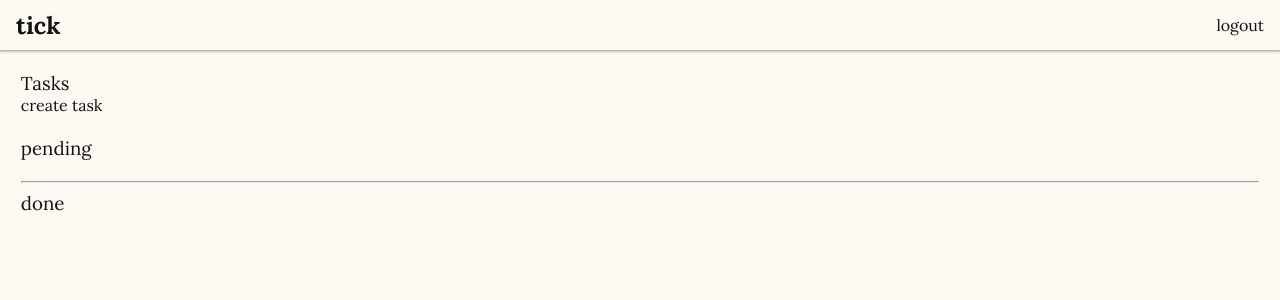
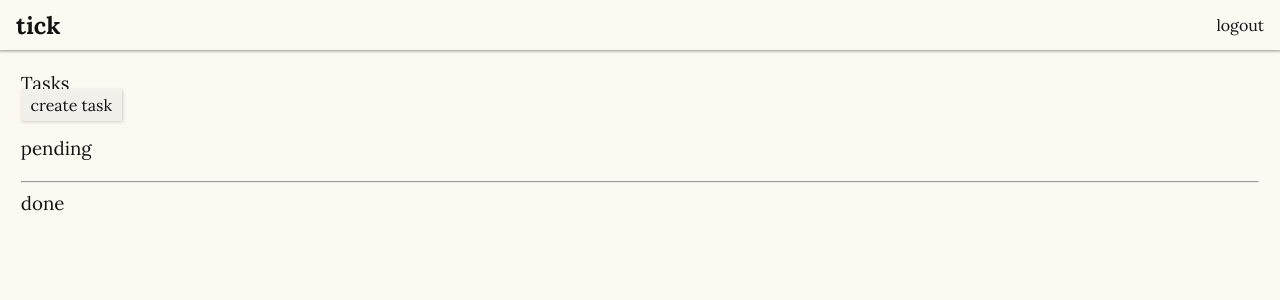
Before and after one commit to juliavillela/tick_project, a Django app: page /tasks/ in a window 1280 px wide. Shown: the top 300 px of the page. Run offline with Django 5.2, Linux system fonts and the light colour scheme; the visitor is signed in with stand-in values (Sample User, id 1); data that the repository does not hold is empty; some web fonts are replaced.

Commit message:
add button class to buttons

```diff
--- a/tick_project/templates/login.html
+++ b/tick_project/templates/login.html
@@ -13,7 +13,7 @@
       <label for="password" class="form-label">Password</label>
       <input type="password" class="form-control" id="password" aria-describedby="passwordHelp" name="password">
     </div>
-    <button type="submit" class="btn btn-primary">login</button>
+    <button type="submit" class="button">login</button>
     <div> Don't have an account? <a href="{% url 'users:register' %}">register</a></div>
   </form>
 
--- a/tick_project/templates/task_list.html
+++ b/tick_project/templates/task_list.html
@@ -5,7 +5,7 @@
 <section class="mb-3">
     <div class="mb-2">
         <h3 class="mt-3">Tasks</h3>
-        <a class="btn btn-primary" href="{% url 'tracker:task-create' %}">create task</a>
+        <a class="button" href="{% url 'tracker:task-create' %}">create task</a>
     </div>
 </section>
 <section class="mb-3">
```
